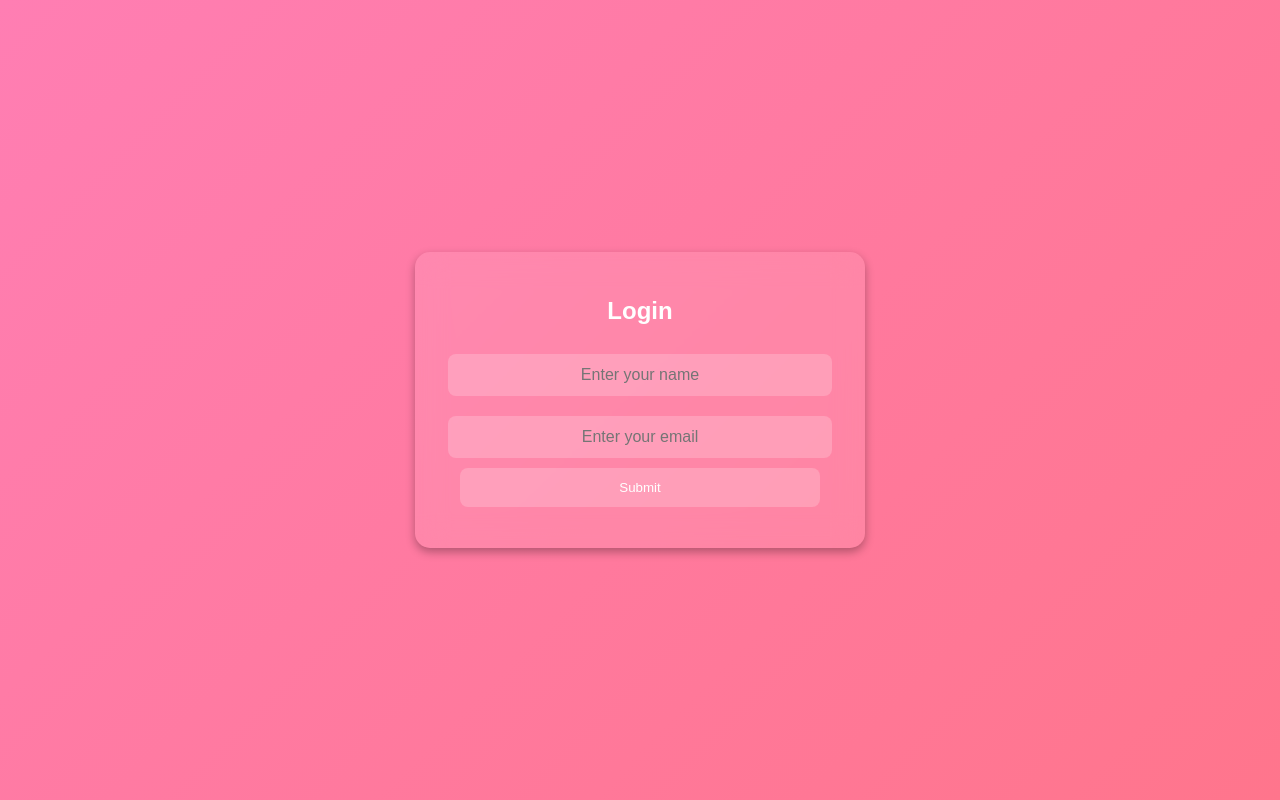
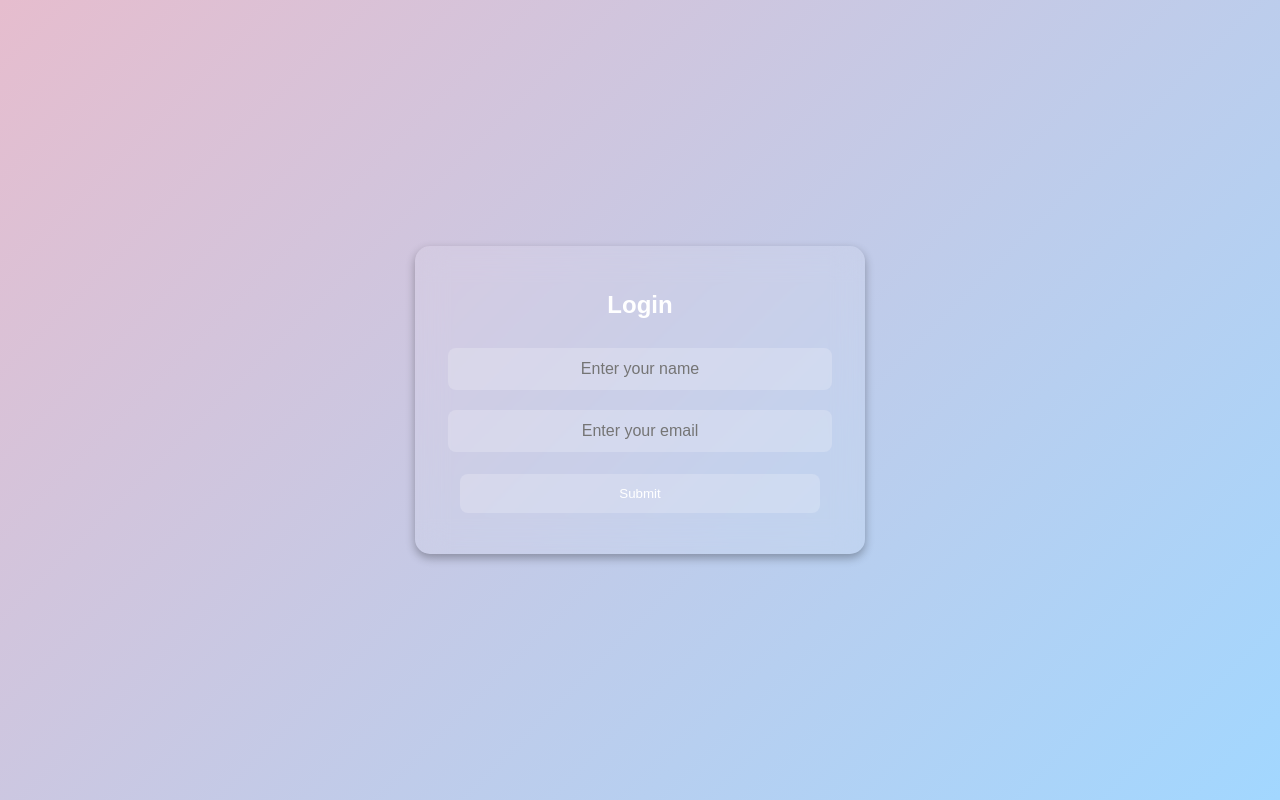
Before and after one commit to Ayush7457/Subscribe, a website: page public/index.html in a window 1280 px wide. Drawn offline with Linux system fonts and the light colour scheme.

Commit message:
Update styles.css

```diff
--- a/public/styles.css
+++ b/public/styles.css
@@ -1,6 +1,6 @@
 body {
     font-family: Arial, sans-serif;
-    background: linear-gradient(135deg, #ff7eb3, #ff758c);
+    background: linear-gradient(135deg, #e6bdce, #a2d7ff);
     display: flex;
     justify-content: center;
     align-items: center;
@@ -37,10 +37,11 @@
 }
 
 button {
+    margin-top: 3%;
     width: 90%;
     padding: 12px;
     border: none;
-    background: rgba(255, 255, 255, 0.3);
+    background: rgb(0, 149, 255);
     color: white;
     border-radius: 8px;
     cursor: pointer;
```
